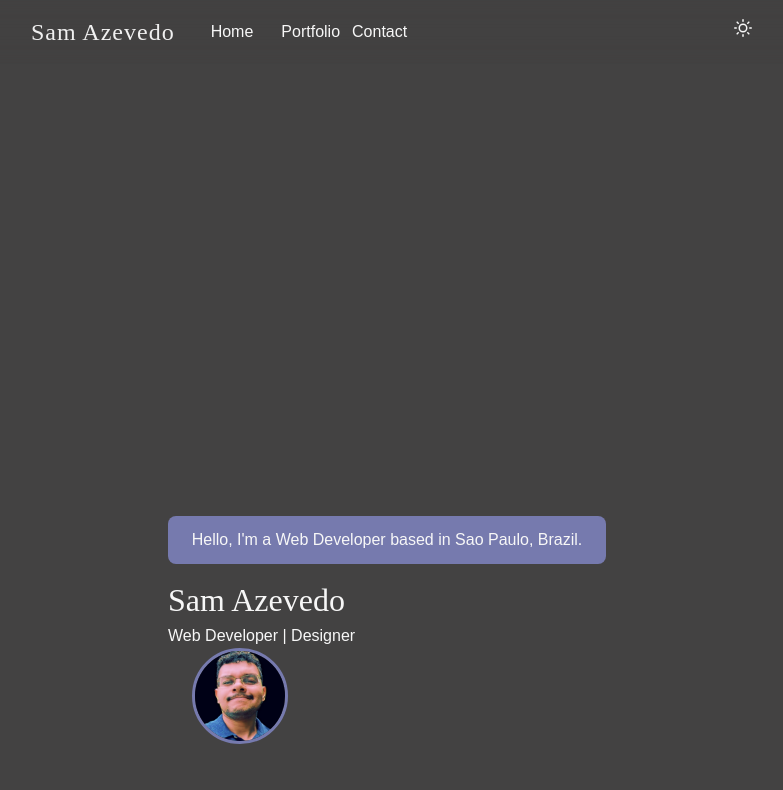
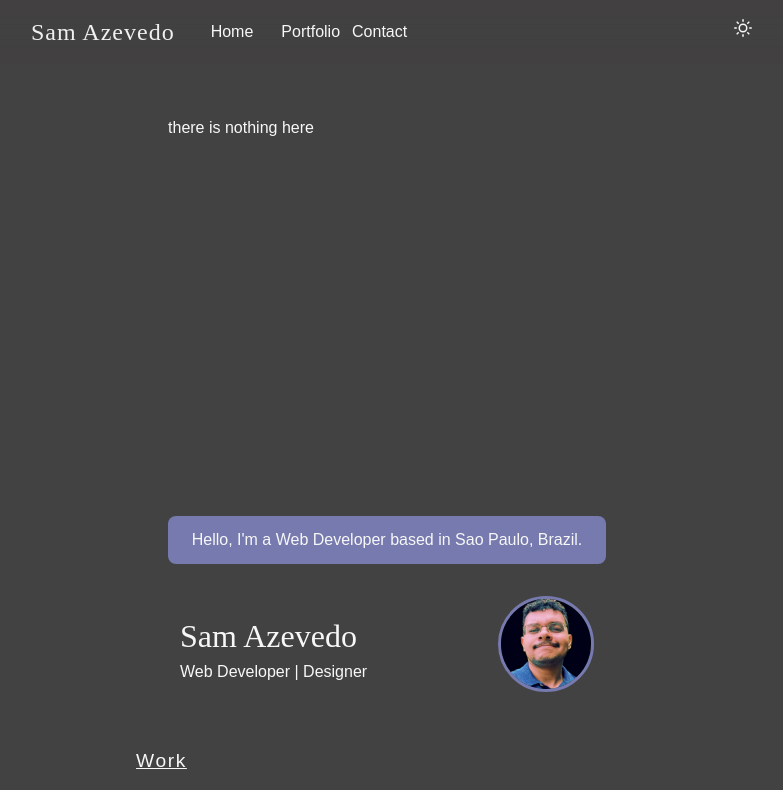
Before and after one commit to samazevedo/portfolio23, a React (Create React App) app: page / in a window 1280 px wide. Shown: the top 790 px of the page, without its empty margins (253-1036 px from the left). Built offline with nearby package versions, Linux system fonts and the light colour scheme; a web font is replaced by a local one.

Commit message:
add resposiviness to profile picture

```diff
--- a/src/pages/HomePage.tsx
+++ b/src/pages/HomePage.tsx
@@ -34,7 +34,7 @@
         <>
             <Container>
                 <Box w='100%' mt={100} p={4}>
-                    <Box h='50vh'></Box>
+                    <Box h='50vh'> there is nothing here</Box>
                     <Box
                         textAlign='center'
                         bg='primary.blue'
@@ -46,17 +46,27 @@
                             Brazil.
                         </Text>
                     </Box>
-                    <Box mt={3}>
+
+                    <Box
+                        display='grid'
+                        gridTemplateColumns={{ base: '1', md: 'repeat(2,1fr)' }}
+                        alignItems='center'
+                        p={3}
+                    >
+                        <Box
+                            mt={5}
+                            as='div'
+                            justifySelf={{ base: 'center', md: 'start' }}
+                        >
                             <Text as='h1' fontSize='2rem'>
                                 Sam Azevedo
                             </Text>
                             <p>Web Developer | Designer</p>
                         </Box>
                         <Box
-                        flexShrink={0}
-                        mt={{ base: 4, md: 0 }}
-                        ml={{ md: 6 }}
-                        alignItems='center'
+                            mt={5}
+                            as='div'
+                            justifySelf={{ base: 'center', md: 'end' }}
                         >
                             <Image
                                 borderColor='primary.blue'
@@ -68,6 +78,7 @@
                                 src='images/profile.jpg'
                                 alt='profile image'
                             />
+                        </Box>
                     </Box>
                 </Box>
             </Container>
```
Lines whose indentation alone changed are shown as unchanged.
